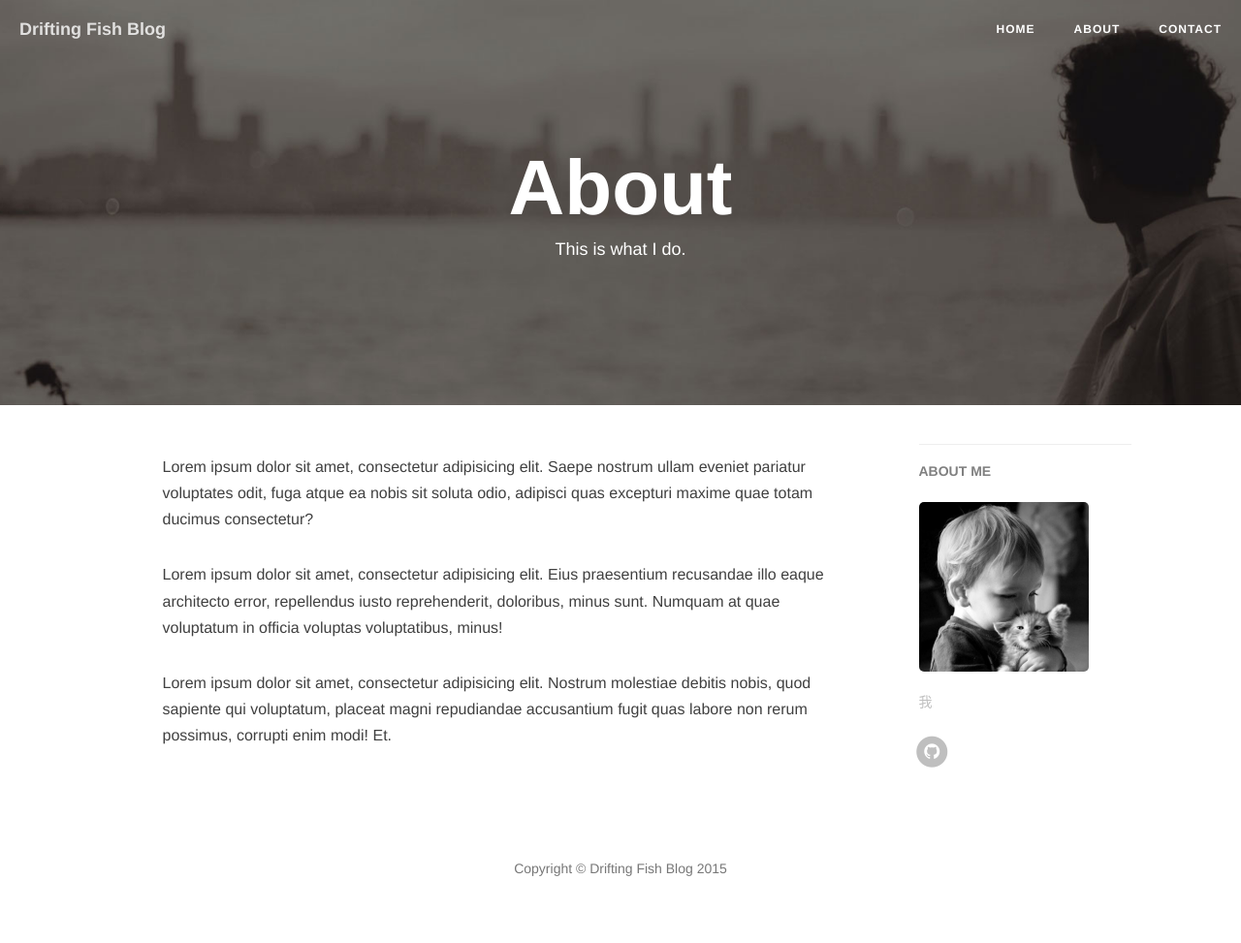
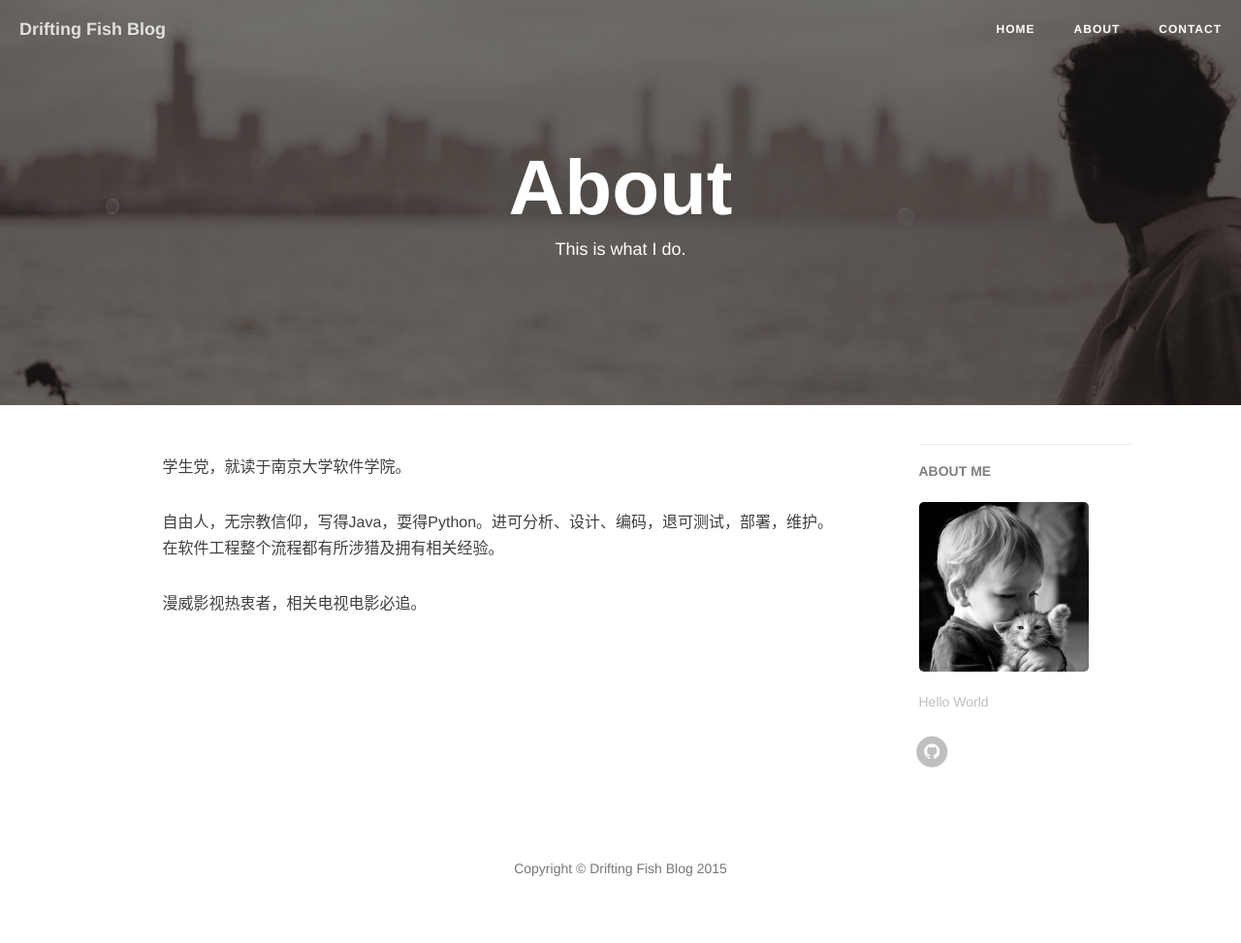
Before and after one commit to gavinfish/gavinfish.github.io, a Jekyll site: the page built from about.html, in a window 1280 px wide. Shown: the whole page at 97% size. Built offline with Jekyll 4.4.1, drawn with Linux system fonts in a browser that asks for light colours; nearby versions of some CDN libraries.

Commit message:
修改文案

```diff
--- a/_config.yml
+++ b/_config.yml
@@ -18,5 +18,5 @@ paginate: 5
 exclude: ["less","node_modules","Gruntfile.js","package.json","README.md"]
 
 #Set personal info bar
-sidebar-personal-desc: "我"
+sidebar-personal-desc: "Hello World"
 sidebar-portrait: /img/portrait-drfish.jpg
--- a/about.html
+++ b/about.html
@@ -5,8 +5,8 @@ description: "This is what I do."
 header-img: "img/about-bg.jpg"
 ---
 
-<p>Lorem ipsum dolor sit amet, consectetur adipisicing elit. Saepe nostrum ullam eveniet pariatur voluptates odit, fuga atque ea nobis sit soluta odio, adipisci quas excepturi maxime quae totam ducimus consectetur?</p>
+<p>学生党，就读于南京大学软件学院。</p>
 
-<p>Lorem ipsum dolor sit amet, consectetur adipisicing elit. Eius praesentium recusandae illo eaque architecto error, repellendus iusto reprehenderit, doloribus, minus sunt. Numquam at quae voluptatum in officia voluptas voluptatibus, minus!</p>
+<p>自由人，无宗教信仰，写得Java，耍得Python。进可分析、设计、编码，退可测试，部署，维护。在软件工程整个流程都有所涉猎及拥有相关经验。</p>
 
-<p>Lorem ipsum dolor sit amet, consectetur adipisicing elit. Nostrum molestiae debitis nobis, quod sapiente qui voluptatum, placeat magni repudiandae accusantium fugit quas labore non rerum possimus, corrupti enim modi! Et.</p>
+<p>漫威影视热衷者，相关电视电影必追。</p>
--- a/index.html
+++ b/index.html
@@ -1,6 +1,6 @@
 ---
 layout: page
-description: "My Blog by Start Bootstrap"
+description: "Where Dream Starts"
 ---
 
 {% for post in paginator.posts %}
```
